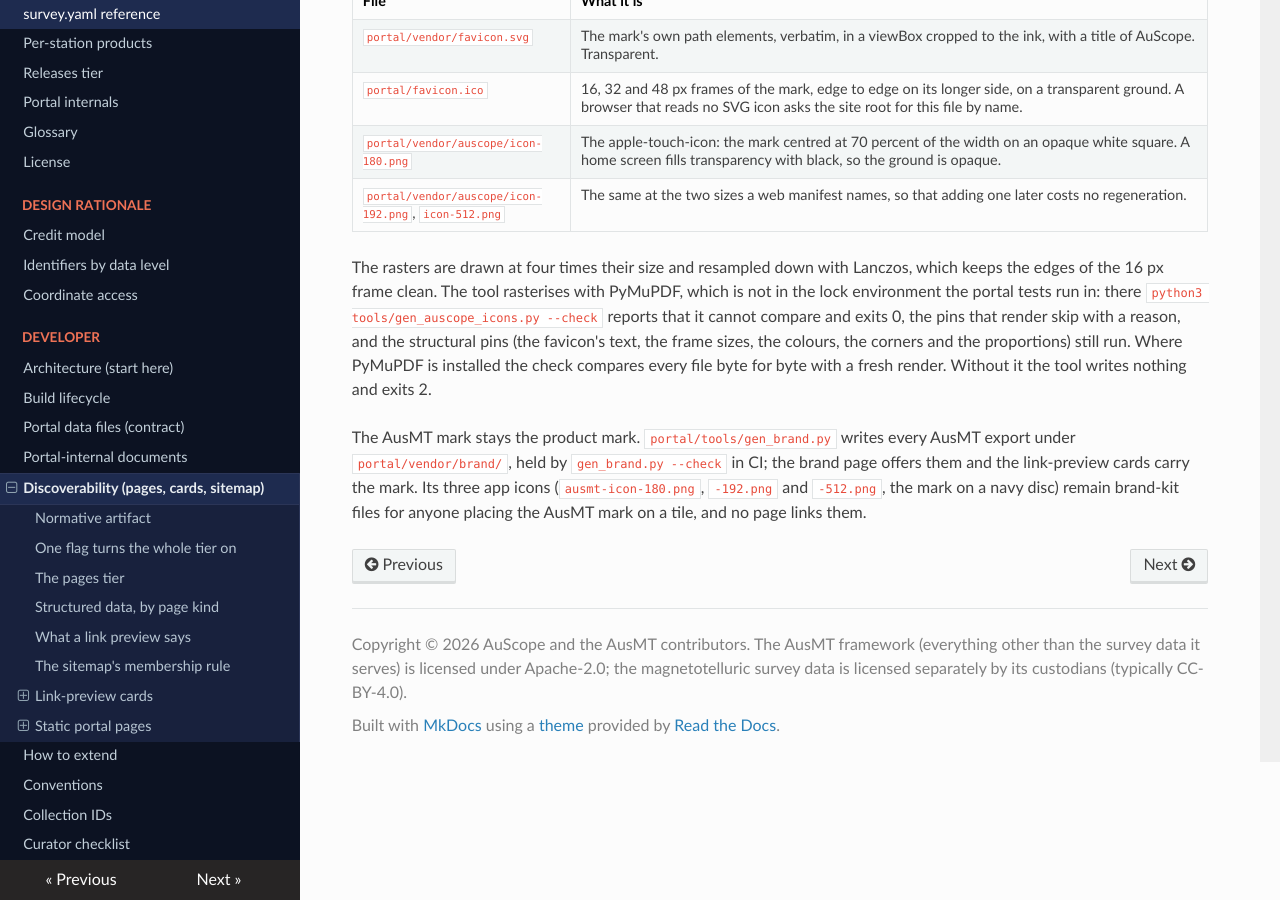
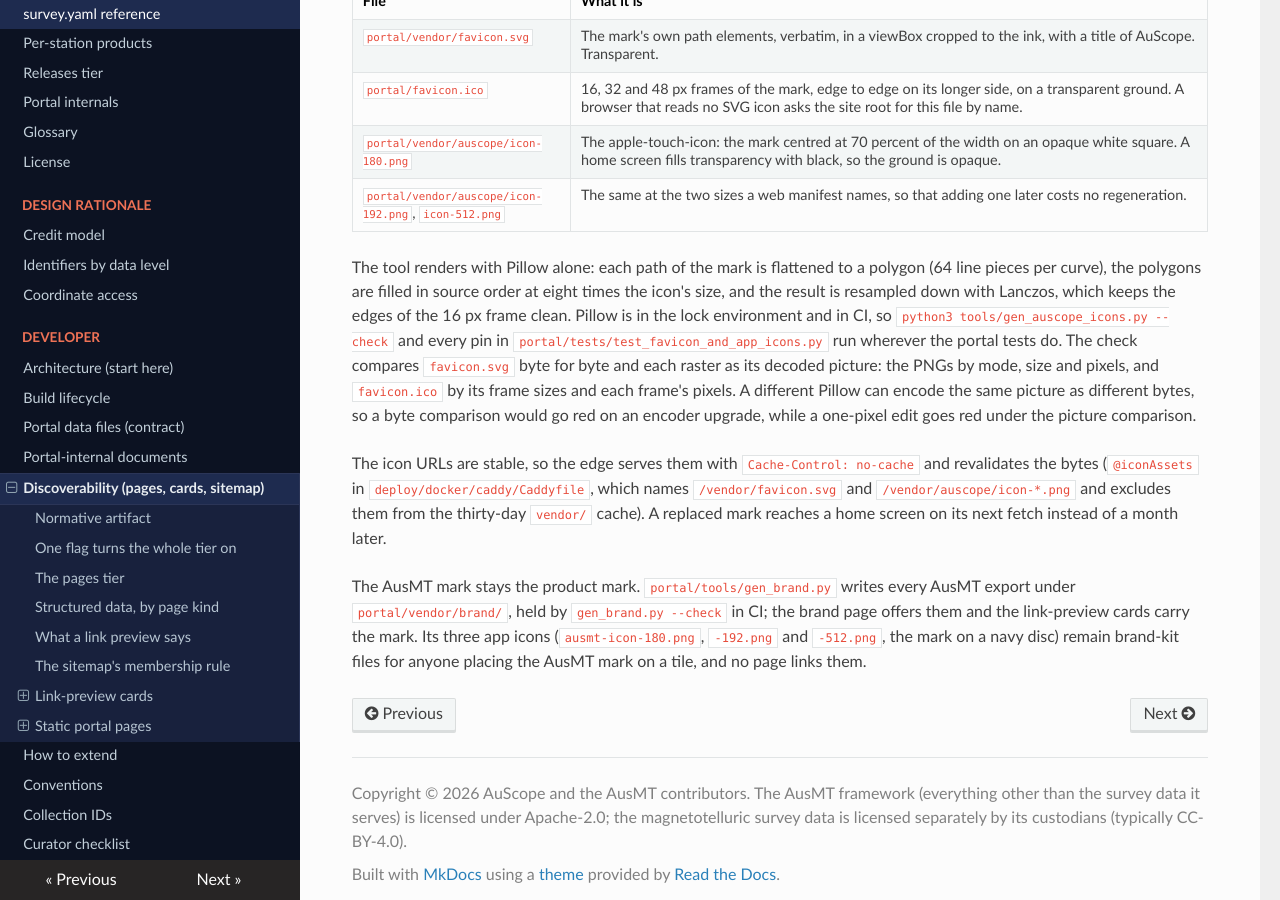
Before and after one commit to bvkay/ausmt, an MkDocs documentation site: the page built from docs/docs/developer/discoverability.md, in a window 1280 px wide and 900 px high, scrolled down 8400 px. Built offline with MkDocs 1.6.1, drawn with Linux system fonts in a browser that asks for light colours; nearby versions of some CDN libraries.

Commit message:
Docs: the icons render with Pillow and the gate compares pictures
discoverability.md, vendor/README.md and vendor/auscope/PROVENANCE.md no
longer say the icons need PyMuPDF or that --check compares bytes: the tool
flattens each path to a polygon, fills the polygons at eight times the icon's
size and resamples with Lanczos, all in Pillow, and --check compares
favicon.svg byte for byte and each raster as its decoded picture (mode, size
and pixels; for favicon.ico the frame sizes and each frame's pixels).
discoverability.md also states the edge rule the stable icon URLs rely on:
@iconAssets serves /vendor/favicon.svg and /vendor/auscope/icon-*.png with
no-cache, outside the thirty-day vendor cache.

```diff
--- a/docs/docs/developer/discoverability.md
+++ b/docs/docs/developer/discoverability.md
@@ -375,13 +375,20 @@ AuScope's official file and rerunning the tool is the whole of a change to the i
 | `portal/vendor/auscope/icon-180.png` | The apple-touch-icon: the mark centred at 70 percent of the width on an opaque white square. A home screen fills transparency with black, so the ground is opaque. |
 | `portal/vendor/auscope/icon-192.png`, `icon-512.png` | The same at the two sizes a web manifest names, so that adding one later costs no regeneration. |
 
-The rasters are drawn at four times their size and resampled down with Lanczos, which keeps the edges
-of the 16 px frame clean. The tool rasterises with PyMuPDF, which is not in the lock environment the
-portal tests run in: there `python3 tools/gen_auscope_icons.py --check` reports that it cannot compare
-and exits 0, the pins that render skip with a reason, and the structural pins (the favicon's text, the
-frame sizes, the colours, the corners and the proportions) still run. Where PyMuPDF is installed the
-check compares every file byte for byte with a fresh render. Without it the tool writes nothing and
-exits 2.
+The tool renders with Pillow alone: each path of the mark is flattened to a polygon (64 line pieces
+per curve), the polygons are filled in source order at eight times the icon's size, and the result is
+resampled down with Lanczos, which keeps the edges of the 16 px frame clean. Pillow is in the lock
+environment and in CI, so `python3 tools/gen_auscope_icons.py --check` and every pin in
+`portal/tests/test_favicon_and_app_icons.py` run wherever the portal tests do. The check compares
+`favicon.svg` byte for byte and each raster as its decoded picture: the PNGs by mode, size and pixels,
+and `favicon.ico` by its frame sizes and each frame's pixels. A different Pillow can encode the same
+picture as different bytes, so a byte comparison would go red on an encoder upgrade, while a
+one-pixel edit goes red under the picture comparison.
+
+The icon URLs are stable, so the edge serves them with `Cache-Control: no-cache` and revalidates the
+bytes (`@iconAssets` in `deploy/docker/caddy/Caddyfile`, which names `/vendor/favicon.svg` and
+`/vendor/auscope/icon-*.png` and excludes them from the thirty-day `vendor/` cache). A replaced mark
+reaches a home screen on its next fetch instead of a month later.
 
 The AusMT mark stays the product mark. `portal/tools/gen_brand.py` writes every AusMT export
 under `portal/vendor/brand/`, held by `gen_brand.py --check` in CI; the brand page offers them and
```
Also changed, not shown: 2 other files.
